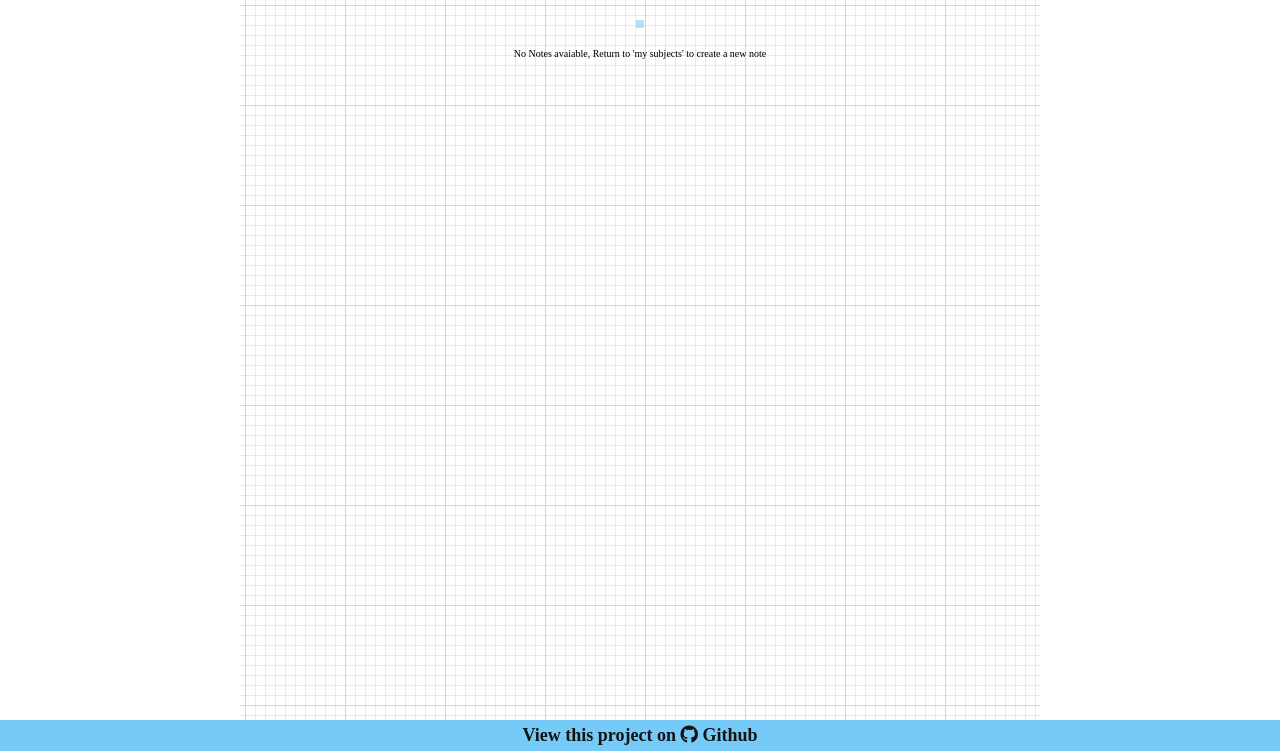
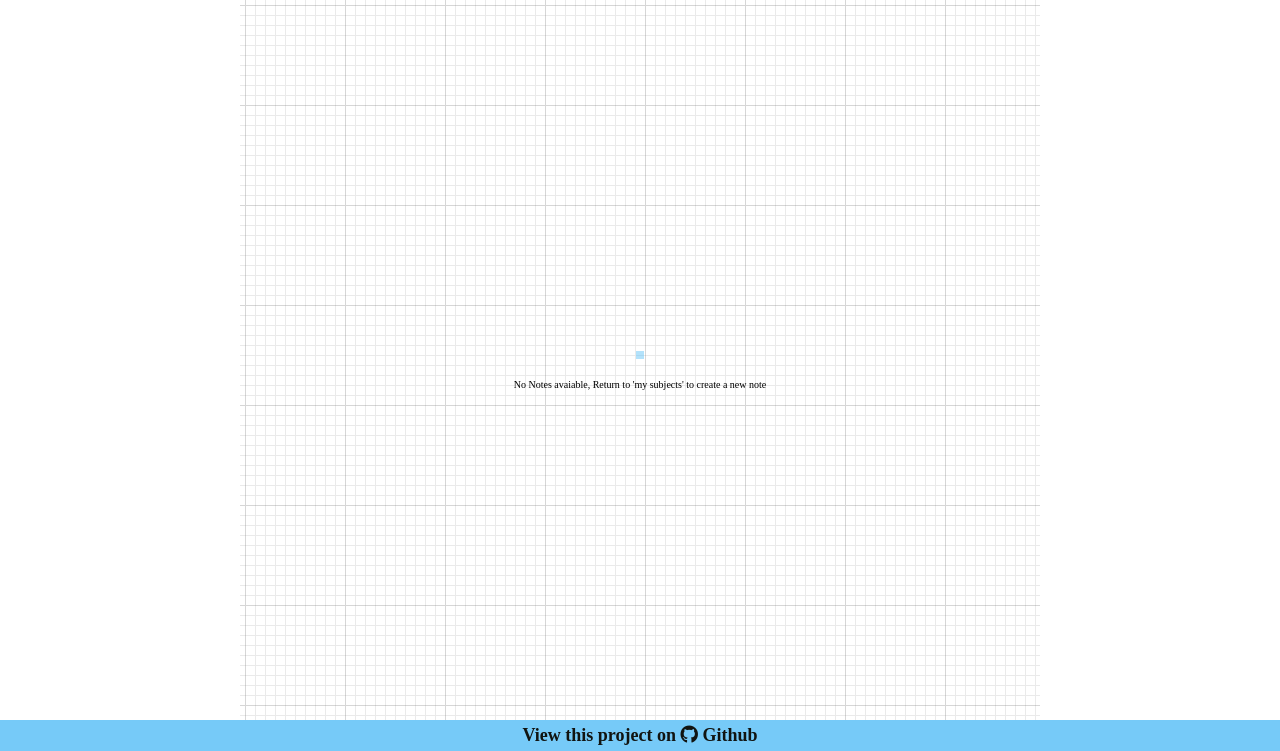
Before and after one commit to Reizor-75/Noted, a Django app: template main_app/templates/notes/index.html in a window 1280 px wide. Shown: the part 49-800 px from the top of the page. Run offline with Django 4.2, Linux system fonts and the light colour scheme; the template is opened without the code that fills it, so the values that code supplies are empty; some libraries are stand-ins or nearby versions; some web fonts are replaced.

Commit message:
update styling

```diff
--- a/main_app/static/css/notes/index.css
+++ b/main_app/static/css/notes/index.css
@@ -1,9 +1,12 @@
+main{
+  height: 85vh;
+}
+
 .card-container{
   display: flex;
   flex-direction: column;
   align-items: center;
   width: 100%;
-  height: 85vh;
   overflow-y: auto;
 }
 
```
